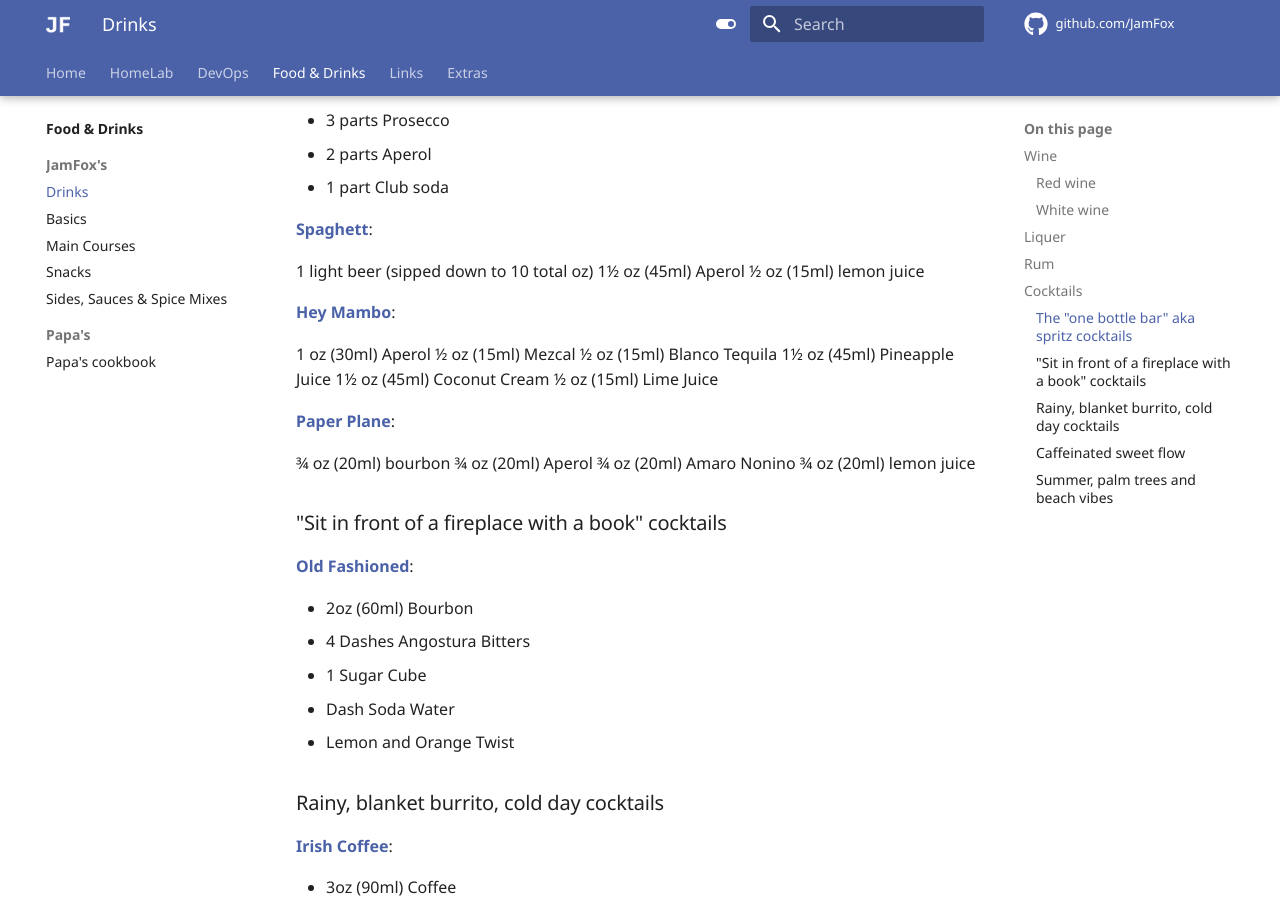
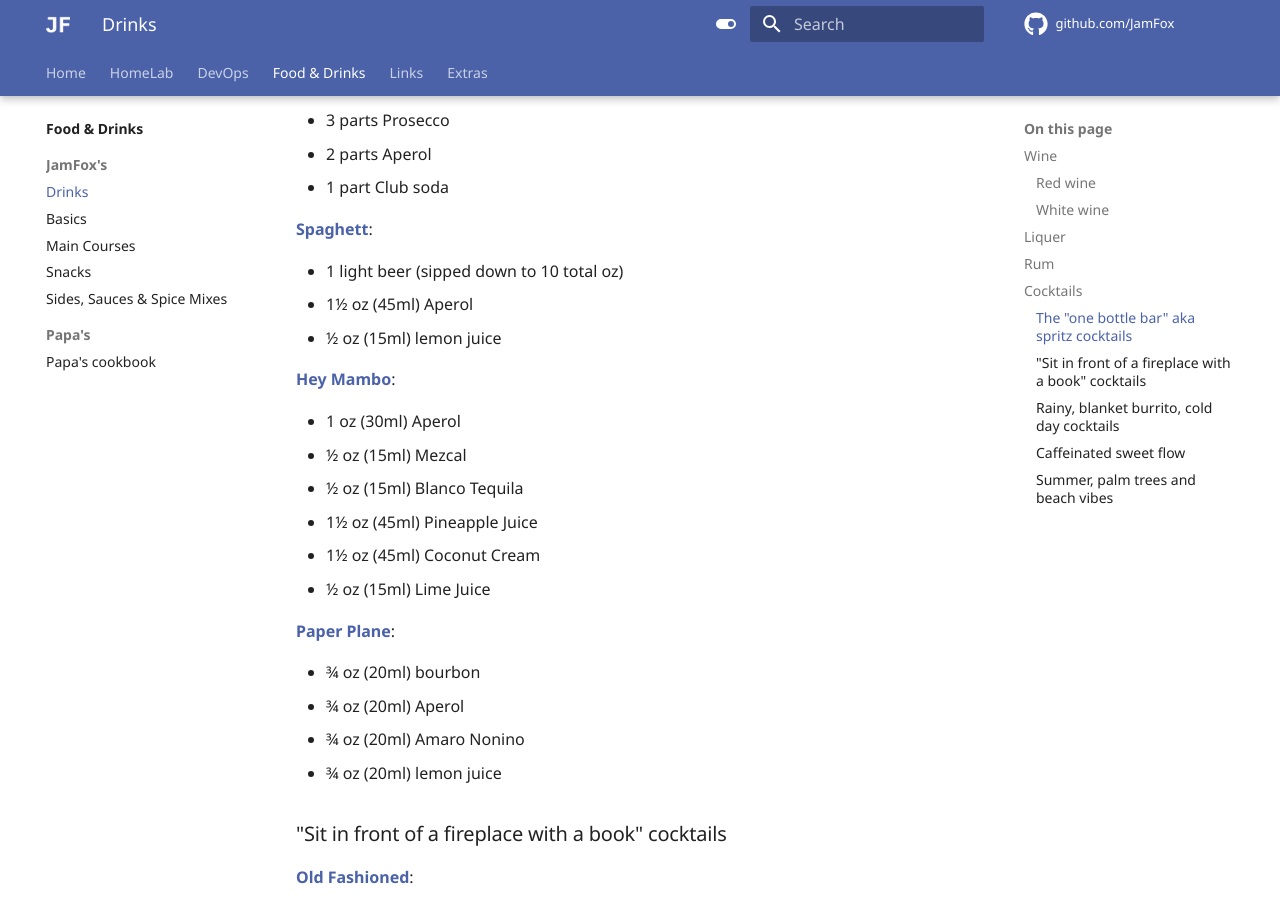
Before and after one commit to JamFox/docs.jamfox.dev, an MkDocs documentation site: the page built from docs/content/food/drinks.md, in a window 1280 px wide and 900 px high, scrolled down 1226 px. Built offline with MkDocs 1.6.1 and Material for MkDocs 9.7.7, drawn with Linux system fonts in a browser that asks for light colours; comment, search, counter and statistics services are not loaded.

Commit message:
formatting

```diff
--- a/docs/content/food/drinks.md
+++ b/docs/content/food/drinks.md
@@ -46,25 +46,25 @@ Collection of my favorite drinks.
 
 **[Spaghett](https://youtu.be/DbTVEOzs3VE)**:
 
-1 light beer (sipped down to 10 total oz)
-1½ oz (45ml) Aperol
-½ oz (15ml) lemon juice
+- 1 light beer (sipped down to 10 total oz)
+- 1½ oz (45ml) Aperol
+- ½ oz (15ml) lemon juice
 
 **[Hey Mambo](https://youtu.be/DbTVEOzs3VE)**:
 
-1 oz (30ml) Aperol
-½ oz (15ml) Mezcal
-½ oz (15ml) Blanco Tequila
-1½ oz (45ml) Pineapple Juice
-1½ oz (45ml) Coconut Cream
-½ oz (15ml) Lime Juice
+- 1 oz (30ml) Aperol
+- ½ oz (15ml) Mezcal
+- ½ oz (15ml) Blanco Tequila
+- 1½ oz (45ml) Pineapple Juice
+- 1½ oz (45ml) Coconut Cream
+- ½ oz (15ml) Lime Juice
 
 **[Paper Plane](https://youtu.be/DbTVEOzs3VE)**:
 
-¾ oz (20ml) bourbon
-¾ oz (20ml) Aperol
-¾ oz (20ml) Amaro Nonino
-¾ oz (20ml) lemon juice
+- ¾ oz (20ml) bourbon
+- ¾ oz (20ml) Aperol
+- ¾ oz (20ml) Amaro Nonino
+- ¾ oz (20ml) lemon juice
 
 ### "Sit in front of a fireplace with a book" cocktails
 
```
